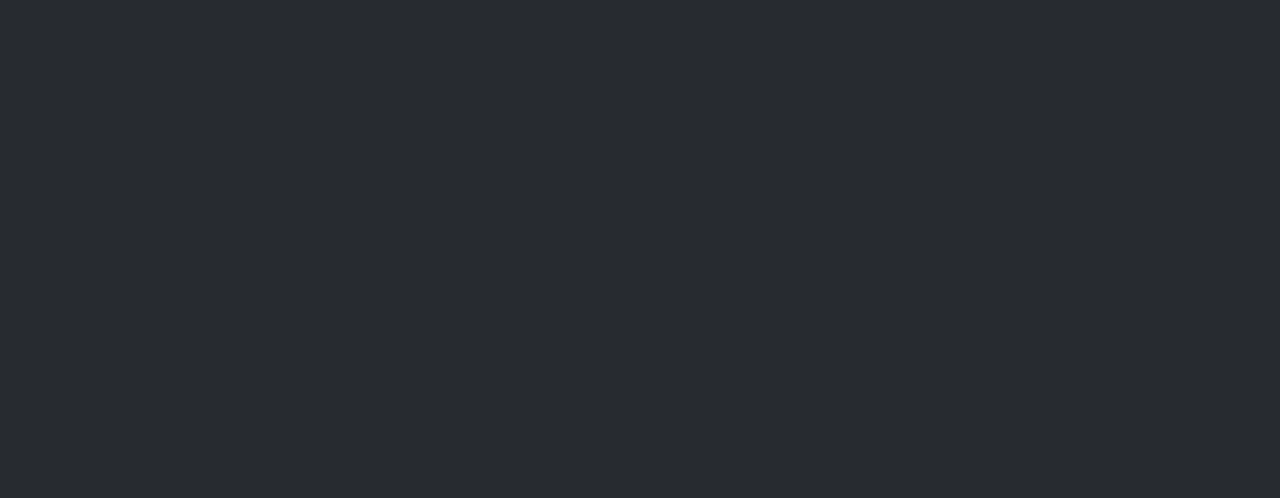
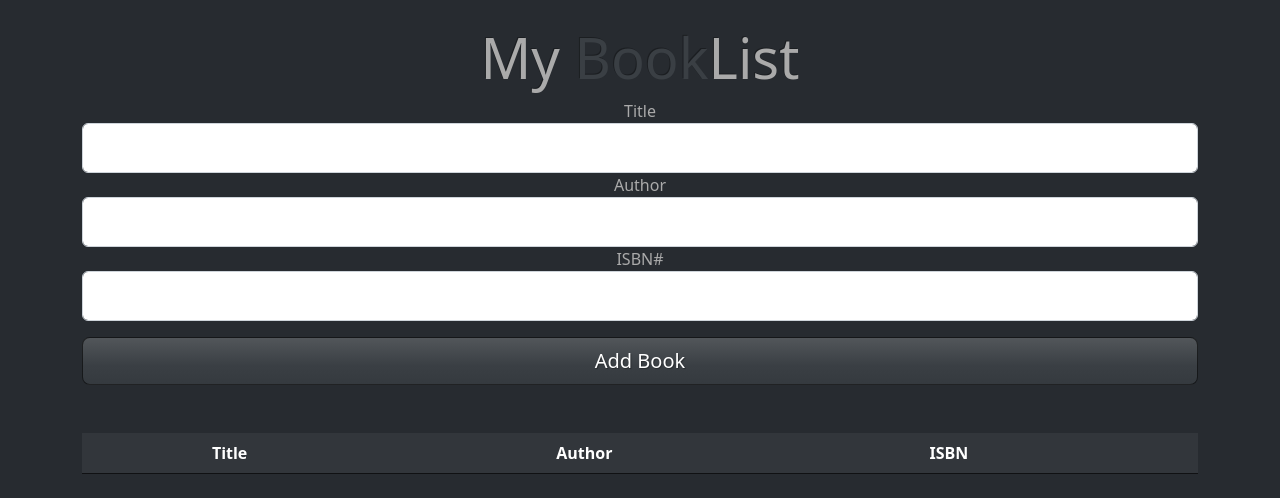
Before and after one commit to DeenoDev/LibraryApp, a plain HTML site: page index.html in a window 1280 px wide. Drawn offline with nearby package versions, Linux system fonts and the light colour scheme.

Commit message:
UI has been fully built. Toggle book read still needs to be added.

```diff
--- a/index.html
+++ b/index.html
@@ -8,6 +8,39 @@
     <title>My Library</title>
 </head>
 <body>
+    <div class="container mt-4 text-center">
+        <h1 class="display-4"> <i class="fas fa-book-open text-primary"></i> My <span class="text-primary">Book</span>List</h1>
+        <form action="" id="book-form">
+            <div class="form-group">
+                <label for="title">Title</label>
+                <input type="text" id="title" class="form-control">
+            </div>
+            <div class="form-group">
+                <label for="author">Author</label>
+                <input type="text" id="author" class="form-control">
+            </div>
+            <div class="form-group">
+                <label for="isbn">ISBN#</label>
+                <input type="text" id="isbn" class="form-control">
+            </div>
+            <input type="submit" value="Add Book" class="col-12 btn btn-primary btn-lg mt-3">
+        </form>
 
+        <table class="table table-striped mt-5">
+            <thead>
+                <tr>
+                    <th>Title</th>
+                    <th>Author</th>
+                    <th>ISBN</th>
+                    <th></th>
+                </tr>
+            </thead>
+            <tbody id="book-list">
+
+            </tbody>
+        </table>
+
+    </div>
+   <script src="app.js"></script>
 </body>
 </html>
```
